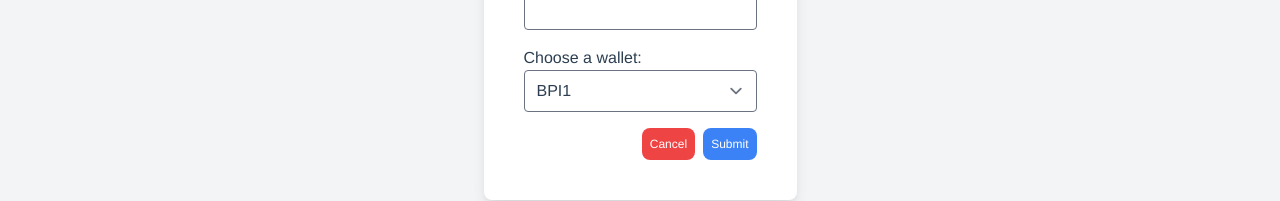
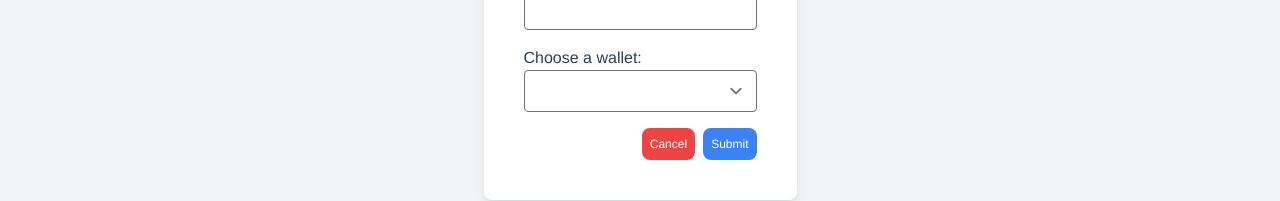
Before and after one commit to Zeaventyyy/SavingZ-Tracker, a Vue app: page /goalz/create in a window 1280 px wide. Shown: the part 482-683 px from the top of the page. Built offline with nearby package versions, Linux system fonts and the light colour scheme.

Commit message:
Added creation of Goalz

```diff
--- a/src/components/goalz/GoalzAddEdit.vue
+++ b/src/components/goalz/GoalzAddEdit.vue
@@ -33,27 +33,47 @@
         </h1>
         <div class="flex flex-col">
           <label for="Name" class="mr-4 self-start">Name:</label>
-          <input type="text" class="rounded mb-4 " name="Name" />
+          <input
+            type="text"
+            class="rounded mb-4 "
+            v-model="form.name"
+            name="Name"
+          />
           <label for="Amount" class="mr-4 self-start">Amount:</label>
-          <input type="number" class="rounded mb-4" name="Amount" />
+          <input
+            type="number"
+            class="rounded mb-4"
+            v-model="form.amountToSave"
+            name="Amount"
+          />
           <label for="wallets" class="self-start">Choose a wallet:</label>
-          <select class="rounded mb-4" name="wallets" id="wallets">
-            <option value="volvo">BPI1</option>
-            <option value="saab">BPI2</option>
+          <select
+            class="rounded mb-4"
+            name="wallets"
+            id="wallets"
+            v-model="form.wallet"
+          >
+            <option
+              v-for="wallet in walletItems"
+              :key="wallet.id"
+              v-bind:value="wallet"
+              >{{ wallet.name }}</option
+            >
           </select>
         </div>
 
         <div class="flex justify-end">
-          <input
-            class="p-2 bg-red-500 hover:bg-red-900 rounded-lg text-white mr-2 text-xs"
-            type="submit"
-            value="Cancel"
-          />
-          <input
+          <router-link
+            to="/goalz"
+            class="p-2 bg-red-500 hover:bg-red-900 rounded-lg text-white text-xs mr-2"
+            >Cancel
+          </router-link>
+          <button
             class="p-2 bg-blue-500 hover:bg-blue-900 rounded-lg text-white text-xs"
-            type="submit"
-            value="Submit"
-          />
+            @click="addGoalz"
+          >
+            Submit
+          </button>
         </div>
       </form>
     </div>
@@ -61,12 +81,67 @@
 </template>
 
 <script>
+import { v4 as uuidv4 } from "uuid";
 export default {
   data() {
     return {
       menutitle: "GoalZ",
       buttontitle: "Back",
+      form: {
+        id: "",
+        name: "",
+        amountToSave: Number,
+        wallet: {},
+      },
+      goalz: [],
+      walletItems: [],
     };
+  },
+  created() {
+    this.getWalletz();
+    this.getGoalz();
+  },
+  methods: {
+    addGoalz() {
+      // ensure they actually typed something
+      if (!(this.form.amountToSave && this.form.wallet && this.form.name)) {
+        console.log("Di nag save");
+        return;
+      }
+
+      this.form.id = uuidv4();
+      console.log(this.form.id);
+      this.goalz.push(this.form);
+      this.saveGoalz();
+      this.form = "";
+      console.log("Nagdagdag");
+    },
+    removeGoalz(x) {
+      this.goalz.splice(x, 1);
+      this.saveGoalz();
+    },
+    saveGoalz() {
+      const parsed = JSON.stringify(this.goalz);
+      localStorage.setItem("goalz", parsed);
+    },
+    getWalletz() {
+      if (localStorage.getItem("wallets")) {
+        try {
+          this.walletItems = JSON.parse(localStorage.getItem("wallets"));
+        } catch (e) {
+          return;
+        }
+      }
+    },
+    getGoalz() {
+      if (localStorage.getItem("goalz")) {
+        try {
+          this.goalz = JSON.parse(localStorage.getItem("goalz"));
+        } catch (e) {
+          // localStorage.removeItem("goalz");
+        }
+      }
+    },
   },
 };
 </script>
```
